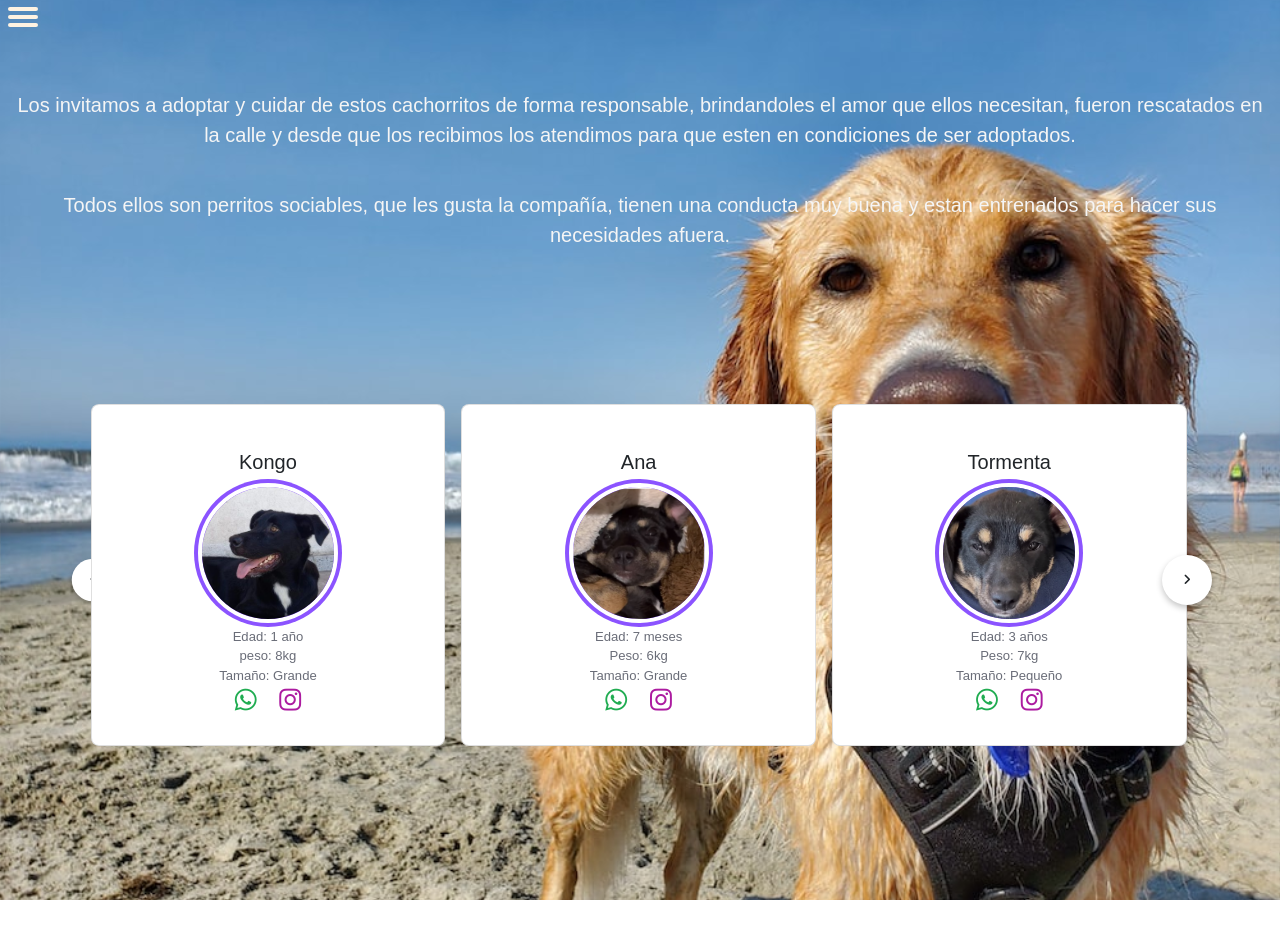
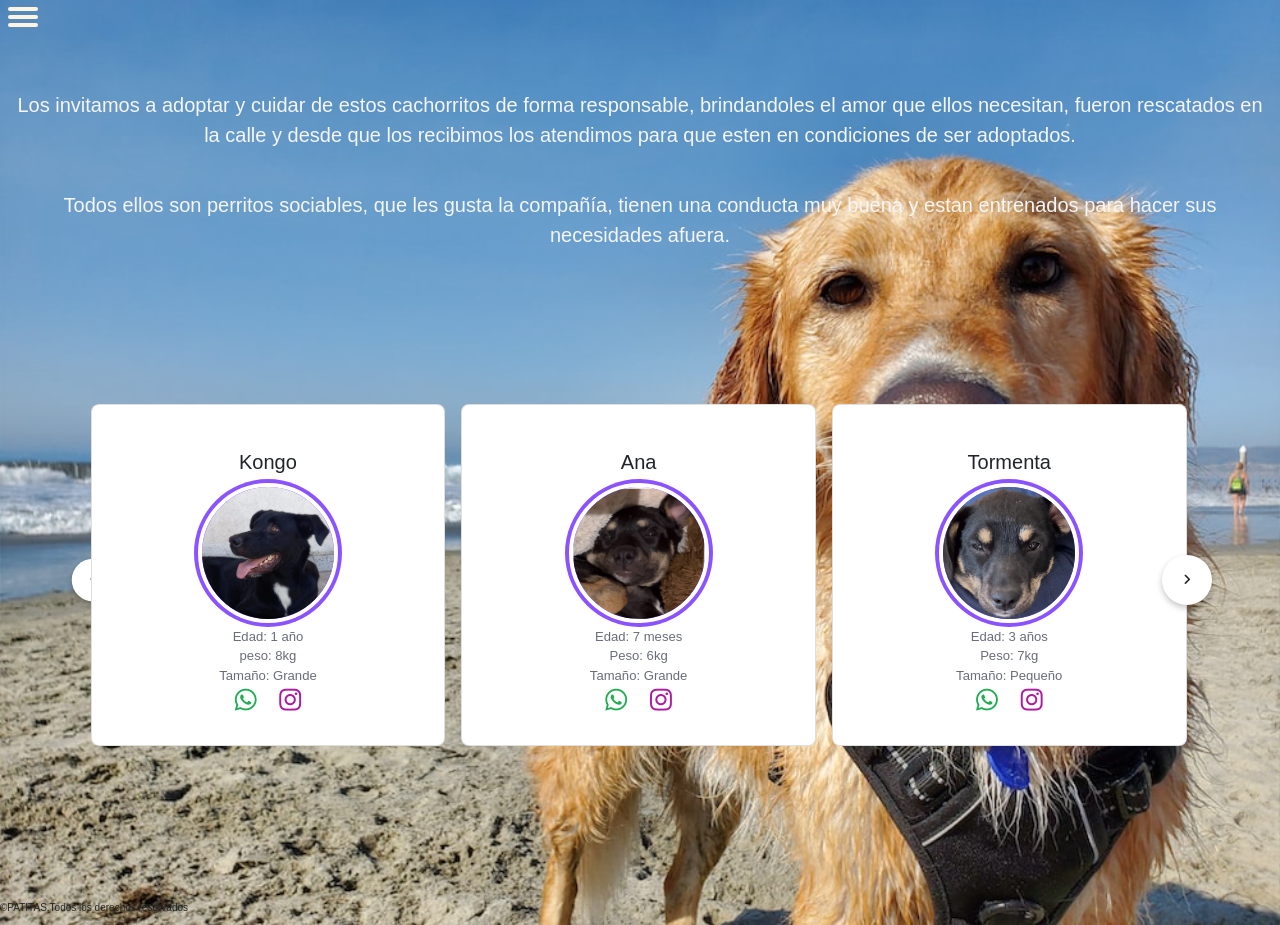
Before and after one commit to Svillamil9/patitass, a plain HTML site: page adopta.html in a window 1280 px wide. Before the commit the page ends 900 px from the top, so only its background shows below. Drawn offline with nearby package versions, Linux system fonts and the light colour scheme.

Commit message:
Update adopta.html

```diff
--- a/adopta.html
+++ b/adopta.html
@@ -131,6 +131,9 @@
       <i id="right" class="fa-solid fa-angle-right"></i>
     </div>
 </div>
+  <footer class="footer1">
+    <p>&copy;PATITAS.Todos los derechos reservados</p>
+</footer>
 
   </body>
 </html>
```
